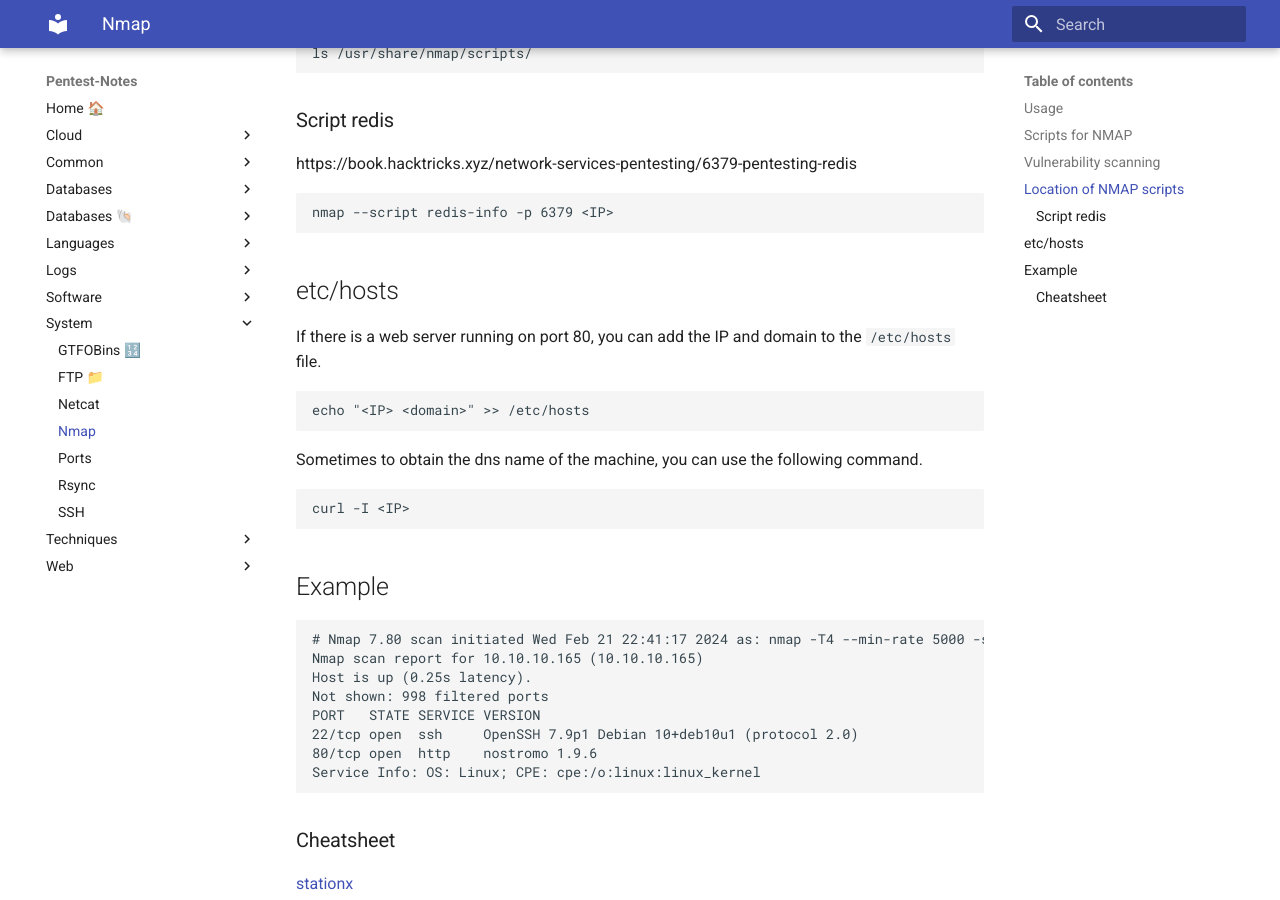
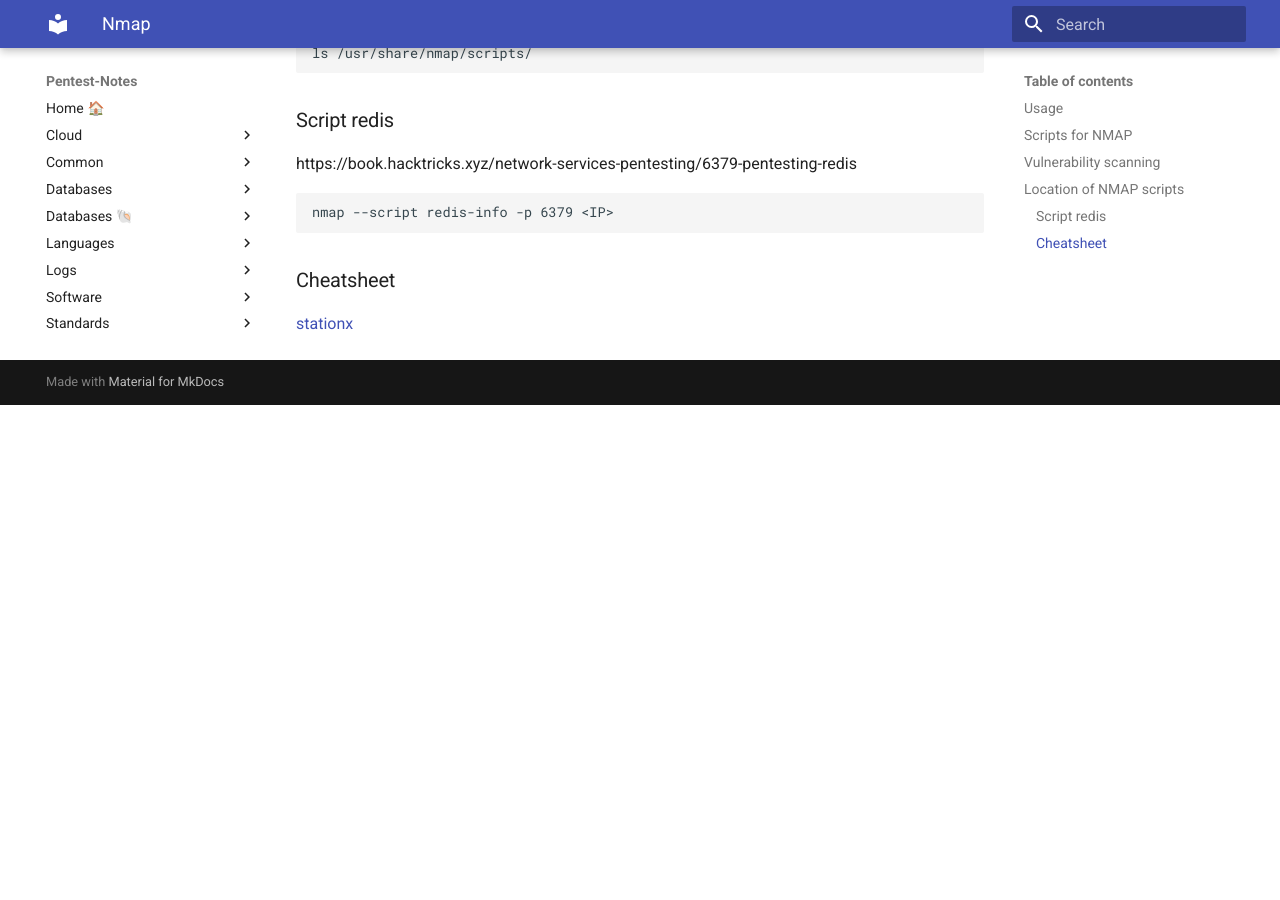
Before and after one commit to jd-apprentice/hack-the-box, an MkDocs documentation site: the page built from docs/system/nmap.md, in a window 1280 px wide and 900 px high, scrolled down 933 px. Built offline with MkDocs 1.6.1 and Material for MkDocs 9.7.7, drawn with Linux system fonts in a browser that asks for light colours; after the commit the page ends 1338 px from its top, so only the background shows below that.

````diff
--- a/docs/system/nmap.md
+++ b/docs/system/nmap.md
@@ -42,33 +42,6 @@ https://book.hacktricks.xyz/network-services-pentesting/6379-pentesting-redis
 nmap --script redis-info -p 6379 <IP>
 ```
 
-## etc/hosts
-
-If there is a web server running on port 80, you can add the IP and domain to the `/etc/hosts` file.
-
-```shell
-echo "<IP> <domain>" >> /etc/hosts
-```
-
-Sometimes to obtain the dns name of the machine, you can use the following command.
-
-```shell
-curl -I <IP>
-```
-
-## Example
-
-```shell
-# Nmap 7.80 scan initiated Wed Feb 21 22:41:17 2024 as: nmap -T4 --min-rate 5000 -sV -o all 10.10.10.165
-Nmap scan report for 10.10.10.165 (10.10.10.165)
-Host is up (0.25s latency).
-Not shown: 998 filtered ports
-PORT   STATE SERVICE VERSION
-22/tcp open  ssh     OpenSSH 7.9p1 Debian 10+deb10u1 (protocol 2.0)
-80/tcp open  http    nostromo 1.9.6
-Service Info: OS: Linux; CPE: cpe:/o:linux:linux_kernel
-```
-
 ### Cheatsheet
 
 [stationx](https://www.stationx.net/nmap-cheat-sheet/)
````
Also changed, not shown: docs/standards/owasp.md (added, +29 -0 lines), docs/web/cookies.md (added, +33 -0 lines), docs/standards/rce/rce_1.png (added), docs/standards/rce/rce_2.png (added), docs/standards/rce/rce_3.png (added), docs/web/assets/admin.png (added), docs/web/assets/test.png (added).
